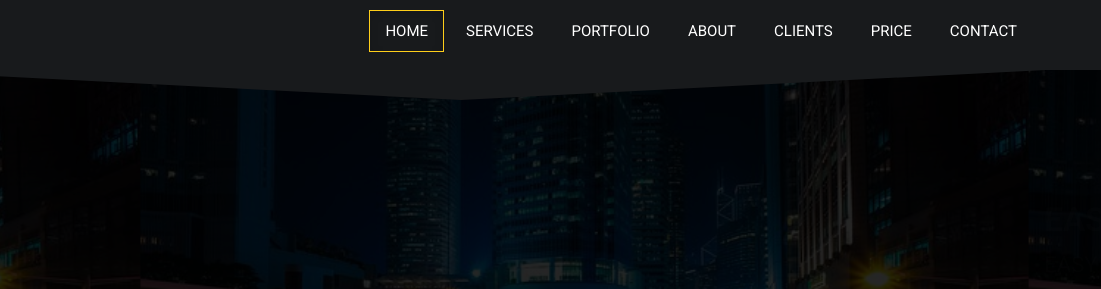
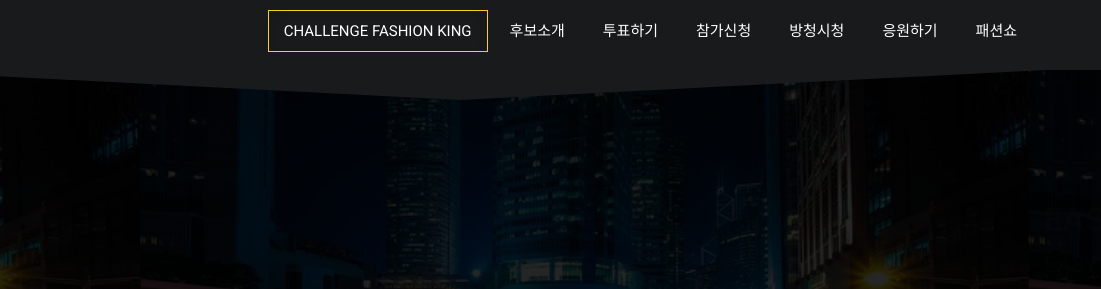
Before and after one commit to ojh3391/Demons, a plain HTML site: page WebContent/index.html in a window 1280 px wide. Shown: the top 289 px of the page, 179-1280 px from the left. Drawn offline with Linux system fonts and the light colour scheme; some packages are replaced by stand-ins of ours.

Commit message:
조금 수정

```diff
--- a/WebContent/index.html
+++ b/WebContent/index.html
@@ -5,7 +5,7 @@
  * Author URL: http://graphberry.com
  * License: http://graphberry.com/pages/license
 -->
-<html lang="en">
+<html>
 
     <head>
         <meta charset=utf-8>
@@ -47,13 +47,13 @@
                     <!-- Main navigation -->
                     <div class="nav-collapse collapse pull-right">
                         <ul class="nav" id="top-navigation">
-                            <li class="active"><a href="#home">Home</a></li>
-                            <li><a href="#service">Services</a></li>
-                            <li><a href="#portfolio">Portfolio</a></li>
-                            <li><a href="#about">About</a></li>
-                            <li><a href="#clients">Clients</a></li>
-                            <li><a href="#price">Price</a></li>
-                            <li><a href="#contact">Contact</a></li>
+                            <li class="active"><a href="#home">Challenge Fashion King</a></li>
+                            <li><a href="#service">후보소개</a></li>
+                            <li><a href="#portfolio">투표하기</a></li>
+                            <li><a href="#about">참가신청</a></li>
+                            <li><a href="#clients">방청시청</a></li>
+                            <li><a href="#price">응원하기</a></li>
+                            <li><a href="#contact">패션쇼</a></li>
                         </ul>
                     </div>
                     <!-- End main navigation -->
```
